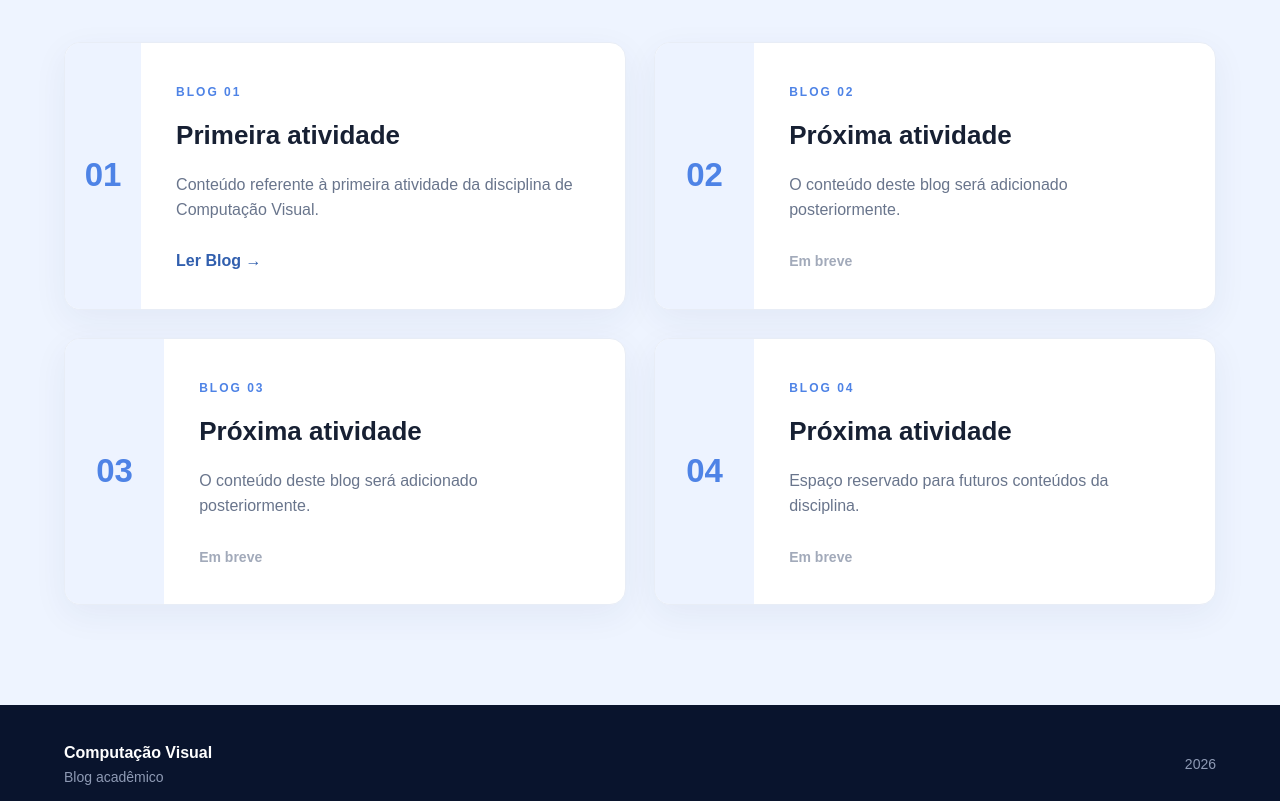
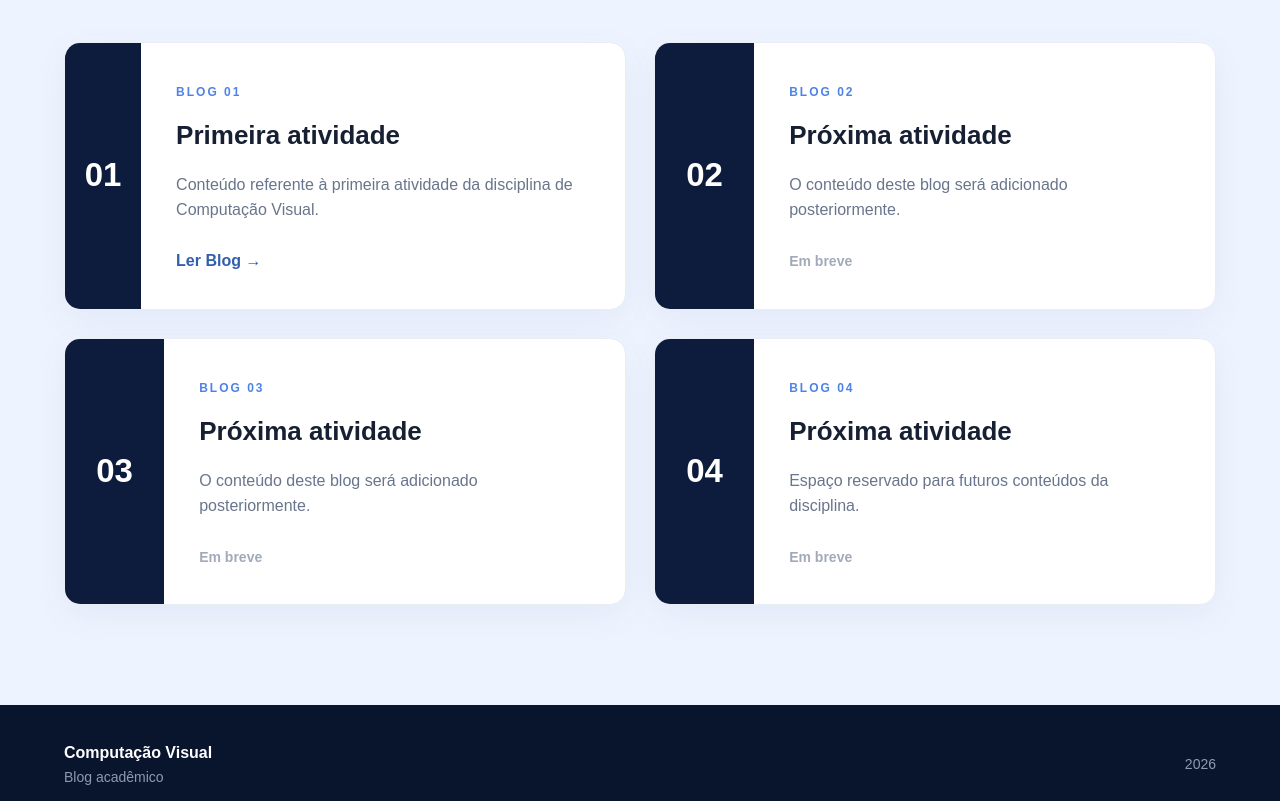
Before and after one commit to BeatrizBarbosa44/computacao-visual, a plain HTML site: page index.html in a window 1280 px wide. Shown: the part 708-1509 px from the top of the page. Drawn offline with Linux system fonts and the light colour scheme.

Commit message:
Update styles for numero-blog class

```diff
--- a/style.css
+++ b/style.css
@@ -196,8 +196,8 @@ nav a:hover {
 
 .numero-blog {
     width: 100px;
-    background-color: #edf3ff;
-    color: #4e83e6;
+    background-color: #0d1b3d;
+    color: white;
     font-size: 33px;
     font-weight: bold;
     display: flex;
```
